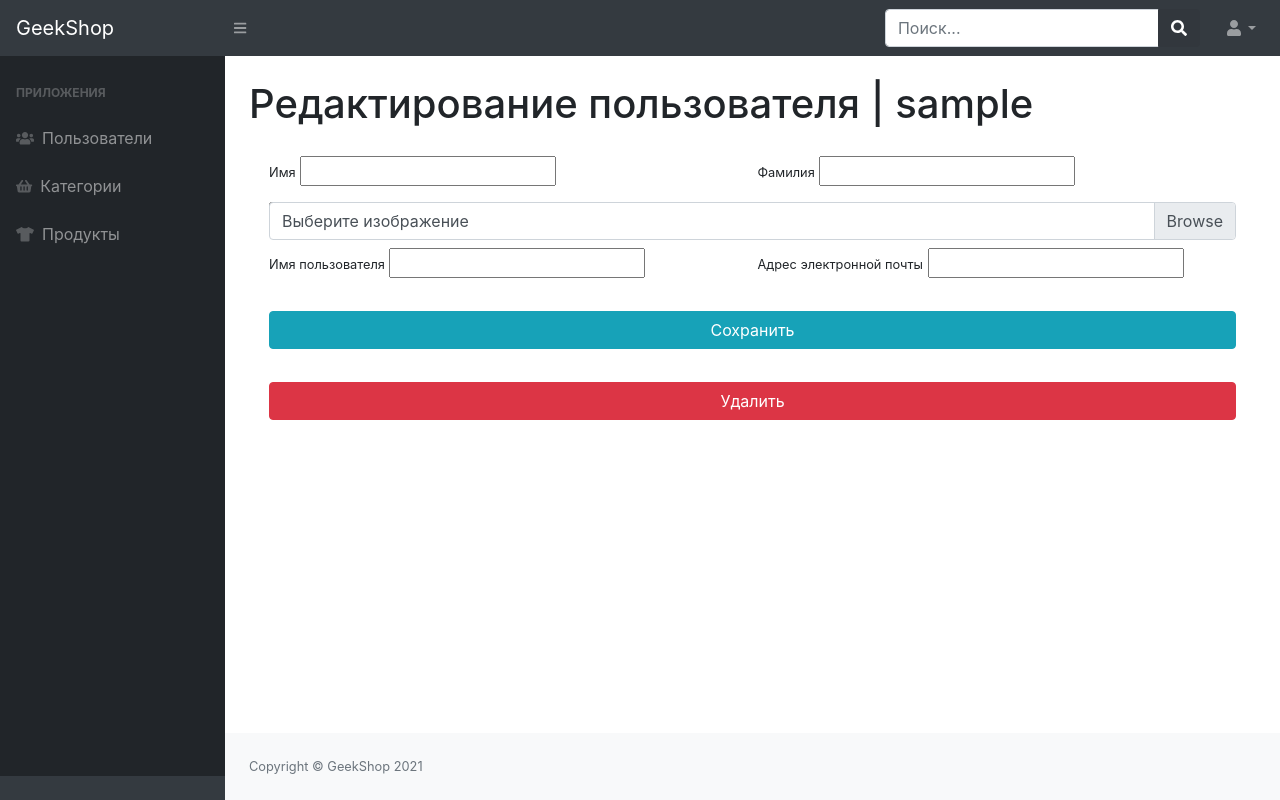
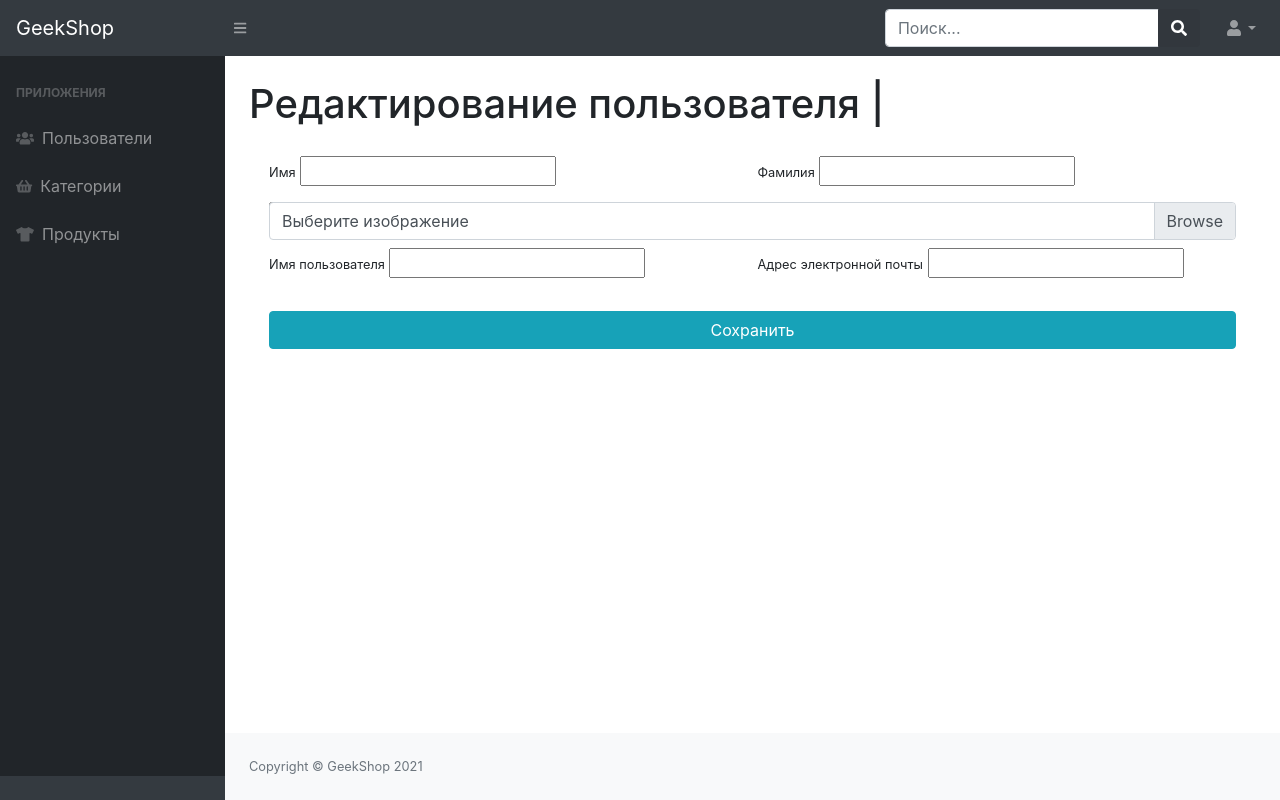
Before and after one commit to Vokler/geekshop-569-728, a Django app: template admins/templates/admins/admin-users-update-delete.html in a window 1280 px wide. Run offline with Django 3.2, Linux system fonts and the light colour scheme; tables that the repository leaves empty hold one stand-in row (values such as "Sample post"); the template is opened without the code that fills it: values that come from a table or form of the project are taken from there, most other values are stand-ins (such as "Sample title", 1, 10 or a date in 2020); form fields are guessed from the names that the template uses; some libraries are stand-ins or nearby versions.

Commit message:
added UpdateView for admins app

```diff
--- a/admins/templates/admins/admin-users-update-delete.html
+++ b/admins/templates/admins/admin-users-update-delete.html
@@ -3,9 +3,9 @@
 {% block content %}
     <main>
         <div class="container-fluid">
-            <h1 class="mt-4">Редактирование пользователя | {{ selected_user.username }}</h1>
+            <h1 class="mt-4">Редактирование пользователя | {{ user.username }}</h1>
             <div class="card-body">
-                <form action="{% url 'admins:admin_users_update' selected_user.id %}" method="post"
+                <form action="{% url 'admins:admin_users_update' user.id %}" method="post"
                       enctype="multipart/form-data">
                     {% csrf_token %}
                     <div class="form-row">
@@ -49,14 +49,14 @@
                         </div>
                     </div>
                 </form>
-                <div class="row">
-                    <div class="col-lg-12" style="margin-top: 33px;">
-                        <a href="{% url 'admins:admin_users_delete' selected_user.id %}"
-                           class="btn btn-danger btn-block">
-                            Удалить
-                        </a>
-                    </div>
-                </div>
+{#                <div class="row">#}
+{#                    <div class="col-lg-12" style="margin-top: 33px;">#}
+{#                        <a href="{% url 'admins:admin_users_delete' selected_user.id %}"#}
+{#                           class="btn btn-danger btn-block">#}
+{#                            Удалить#}
+{#                        </a>#}
+{#                    </div>#}
+{#                </div>#}
             </div>
         </div>
     </main>
--- a/admins/urls.py
+++ b/admins/urls.py
@@ -1,6 +1,6 @@
 from django.urls import path
 
-from admins.views import index, UserListView, admin_users_update, admin_users_delete, UserCreateView
+from admins.views import index, UserListView, UserUpdateView, admin_users_delete, UserCreateView
 
 app_name = 'admins'
 
@@ -8,6 +8,6 @@ urlpatterns = [
     path('', index, name='index'),
     path('users/', UserListView.as_view(), name='admin_users'),
     path('users/create/', UserCreateView.as_view(), name='admin_users_create'),
-    path('users/update/<int:id>/', admin_users_update, name='admin_users_update'),
+    path('users/update/<int:pk>/', UserUpdateView.as_view(), name='admin_users_update'),
     path('users/delete/<int:id>/', admin_users_delete, name='admin_users_delete'),
 ]
```
Also changed, not shown: admins/views.py (+24 -17 lines).
